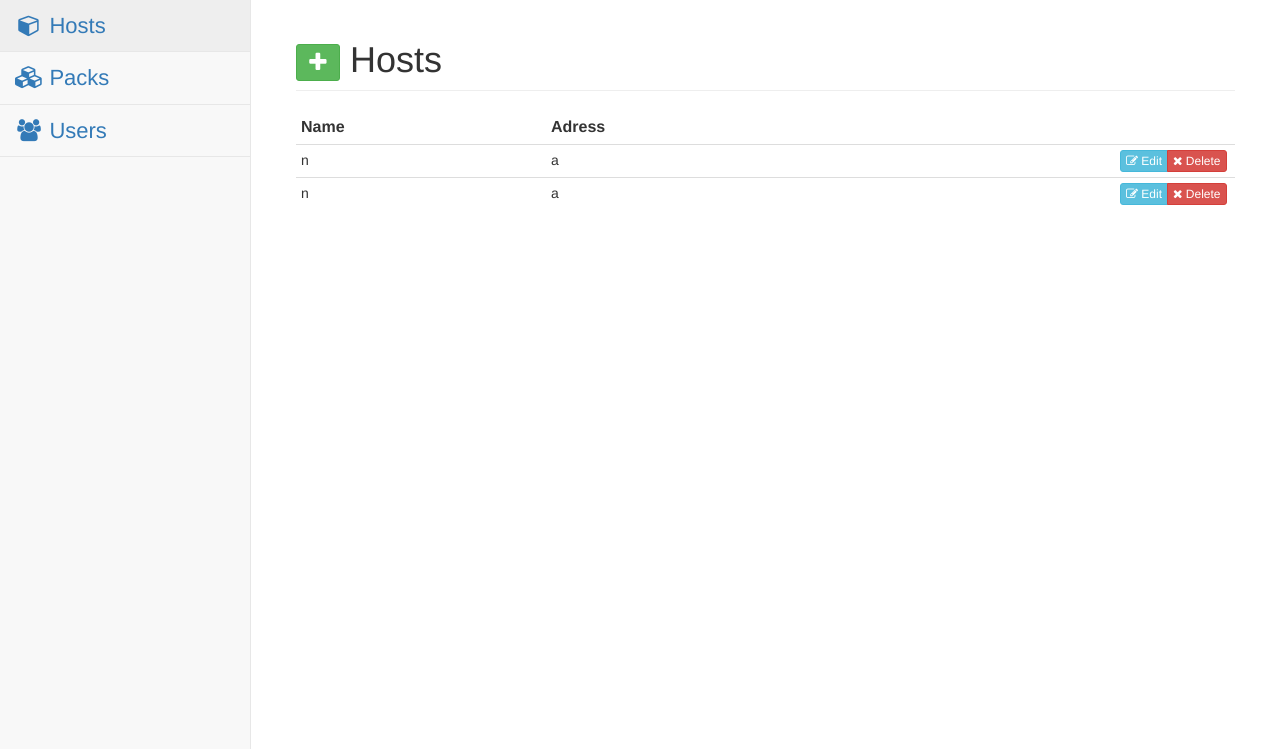
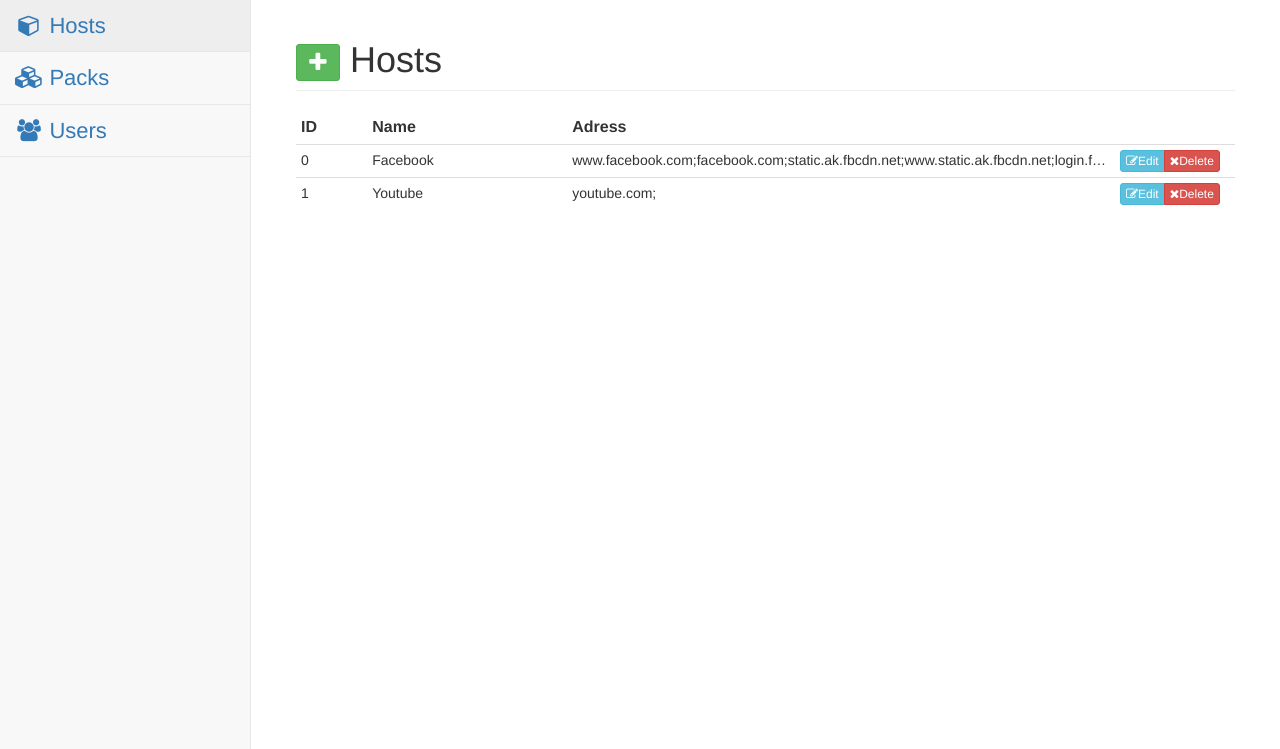
Before and after one commit to Davidblkx/WebFence.WebUI, a PHP site: page /hosts.php in a window 1280 px wide. Shown: the part 59-808 px from the top of the page. Run offline with PHP 8.4, Linux system fonts and the light colour scheme; the visitor is signed in with stand-in values (Sample User, id 1).

Commit message:
hosts db working.. at least the test said it so.. hail the Test

```diff
--- a/css/modifier.css
+++ b/css/modifier.css
@@ -13,13 +13,20 @@
 
 
 /* ====================TABLES STYLES==================== */
+.table-hosts td{
+    max-width: 200px;
+    overflow: hidden;
+    text-overflow: ellipsis;
+    white-space: nowrap;
+}
+
 thead tr td{
     font-size: 16px;
     font-weight: bold;
 }
 
 .thosts-name{
-    width: 250px;
+    width: 200px;
 }
 
 .thosts-action{
--- a/dbhosts.xml
+++ b/dbhosts.xml
@@ -1,8 +1,20 @@
 <?xml version="1.0"?>
 <hosts>
-  <host id="0" name="TESTE">
-    <address>192.168.1.1</address>
-    <address>192.168.1.2</address>
-    <address>192.168.1.3</address>
+  <host id="0" name="Facebook">
+      <address>www.facebook.com</address>
+      <address>facebook.com</address>
+      <address>static.ak.fbcdn.net</address>
+      <address>www.static.ak.fbcdn.net</address>
+      <address>login.facebook.com</address>
+      <address>www.login.facebook.com</address>
+      <address>fbcdn.net</address>
+      <address>www.fbcdn.net</address>
+      <address>fbcdn.com</address>
+      <address>www.fbcdn.com</address>
+      <address>static.ak.connect.facebook.com</address>
+      <address>www.static.ak.connect.facebook.com</address>
+  </host>
+  <host id="1" name="Youtube">
+    <address>youtube.com</address>
   </host>
 </hosts>
--- a/hosts.php
+++ b/hosts.php
@@ -1,5 +1,6 @@
 <?php
 session_start();
+include('hostsinterop.php');
 if($_SESSION['auth'] != 1 || !isset($_SESSION['user'])){//if user isn't authenticated or not set
     header('Location: login.php');
     exit();
@@ -95,47 +96,44 @@ if($_SESSION['auth'] != 1 || !isset($_SESSION['user'])){//if user isn't authenti
                         <table class="table table-hover table-condensed table-hosts">
                             <thead>
                                 <tr>
+
+                                    <td class="thosts-id">
+                                        ID
+                                    </td>
                                     <td class="thosts-name">
                                       Name
                                     </td>
                                     <td class="thosts-adress">Adress</td>
-                                    <td class="thosts-action">
-                                    </td>
+                                    <td class="thosts-action"></td>
                                 </tr>
                             </thead>
                             <tbody>
-                                <tr>
-                                    <td>n</td>
-                                    <td>a</td>
-                                    <td class="thosts-action">
-                                      <div class="btn-group" role="group">
-                                        <a class="btn btn-info btn-xs">
-                                        <i class="fa fa-edit"></i>
-                                        Edit
-                                      </a>
-                                      <a class="btn btn-danger btn-xs">
-                                        <i class="fa fa-remove"></i>
-                                        Delete
-                                      </a>
-                                      </div>
-                                    </td>
-                                </tr>
-                                <tr>
-                                    <td>n</td>
-                                    <td>a</td>
-                                    <td class="thosts-action">
-                                      <div class="btn-group" role="group">
-                                        <a class="btn btn-info btn-xs">
-                                        <i class="fa fa-edit"></i>
-                                        Edit
-                                      </a>
-                                      <a class="btn btn-danger btn-xs">
-                                        <i class="fa fa-remove"></i>
-                                        Delete
-                                      </a>
-                                      </div>
-                                    </td>
-                                </tr>
+                            <?php
+                            $hosts = new dbHosts();
+                            $hosts->Init();
+
+                            foreach($hosts->items as $itm){
+                                $id = $itm->Id;
+                                $name = $itm->Name;
+                                $lst = $itm->Hosts;
+                                $listHosts = '';
+                                foreach($lst as $hName){
+                                    $listHosts = $listHosts.$hName.";";
+                                }
+
+                                echo '<tr data-id="'.$id.'" data-name="'.$name.'">';
+
+                                echo '<td class="host-id">'.$id.'</td>';
+                                echo '<td class="host-name">'.$name.'</td>';
+                                echo '<td class="host-value">'.$listHosts.'</td>';
+                                echo '<td class="thosts-action"><div class="btn-group" role="group">'.
+                                    '<a data-id="'.$id.'" class="btn btn-info btn-xs btnEdit"><i class="fa fa-edit"></i>Edit</a>'.
+                                    '<a data-id="'.$id.'" class="btn btn-danger btn-xs btnRemove"><i class="fa fa-remove"></i>Delete</a>'.
+                                    '</div></td>';
+                                echo '</tr>';
+                            }
+
+                            ?>
                             </tbody>
                         </table>
                     </div>
--- a/hostsinterop.php
+++ b/hostsinterop.php
@@ -8,9 +8,7 @@ class dbHosts{
      *initializes dbHosts
      */
     function Init(){
-
         if(!file_exists('dbhosts.xml')){
-
             $xml = new DOMDocument();
             $xml->appendChild($xml->createElement("hosts"));
             $xml->save("dbhosts.xml");
@@ -23,6 +21,9 @@ class dbHosts{
         $xml->load("dbhosts.xml");
 
         $hosts = $xml->getElementsByTagName("host");
+
+
+
         for($i = 0;$i < $hosts->length; $i++){
 
             if($hosts->item($i) == NULL)
@@ -34,14 +35,16 @@ class dbHosts{
             $itm->Id = $hst->attributes->getNamedItem("id")->nodeValue;
             $itm->Name = $hst->attributes->getNamedItem("name")->nodeValue;
             $addrss = $hst->childNodes;
-            for($j = 0; $j < $addrss->length; $addrss++){
+
+            for($j = 0; $j < $addrss->length; $j++){
 
                 $adrs = $addrss->item($j);
-                if($adrs == NULL) return;
+                if($adrs == NULL) continue;
+                if($adrs->nodeName != "address") continue;
 
-                $itm->Hosts[] = $adrs->nodeValue;
+                if(!empty($adrs->nodeValue))
+                    $itm->Hosts[] = $adrs->nodeValue;
             }
-
             $this->items[$itm->Id] = $itm;
         }
     }
@@ -77,20 +80,21 @@ class dbHosts{
         $itm_id = $this->getById($itm->Id);
         $itm_name = $this->getByName($itm->Name);
 
-        if($itm_id != NULL && $itm_name != NULL){
-            if($itm_id->Id != $itm_name->Id){
-                return;
-            }
-
-            $this->items[$itm->Id] = $itm;
-            $this->save();
-            return;
+        if(empty($itm_id) && !empty($itm_name)){
+            return "NAME IN USE! CHOOSE AN EMPTY NAME";
         }
 
-        $itm->Id = $this->getEmptyId();
+        if(!empty($itm_id) && !empty($itm_name)){
+            return "NAME IN USE! CHOOSE AN EMPTY NAME";
+        }
+
+        if(empty($itm_id)){
+            $itm->Id = $this->getEmptyId();
+        }
+
         $this->items[$itm->Id] = $itm;
         $this->save();
-        return;
+        return "SUCCESS";
     }
     function removeItem($ID){
         unset($this->items[$ID]);
@@ -128,31 +132,3 @@ class itemHost{
     public $Hosts = array();
 
 }
-
-
-//TESTES
-try{
-$test = new dbHosts();
-$test->Init();
-
-$testItem = new itemHost();
-$testItem->Name = "TESTE";
-$testItem->Hosts[] = "192.168.1.1";
-$testItem->Hosts[] = "192.168.1.2";
-$testItem->Hosts[] = "192.168.1.3";
-
-$test->updateItem($testItem);
-
-print_r($test);
-echo "<br/>";
-
-
-$file = new dbHosts();
-$file->Init();
-
-print_r($file);
-}
-catch(Exception $e){
-    print_r($e);
-    echo "error";
-}
```
